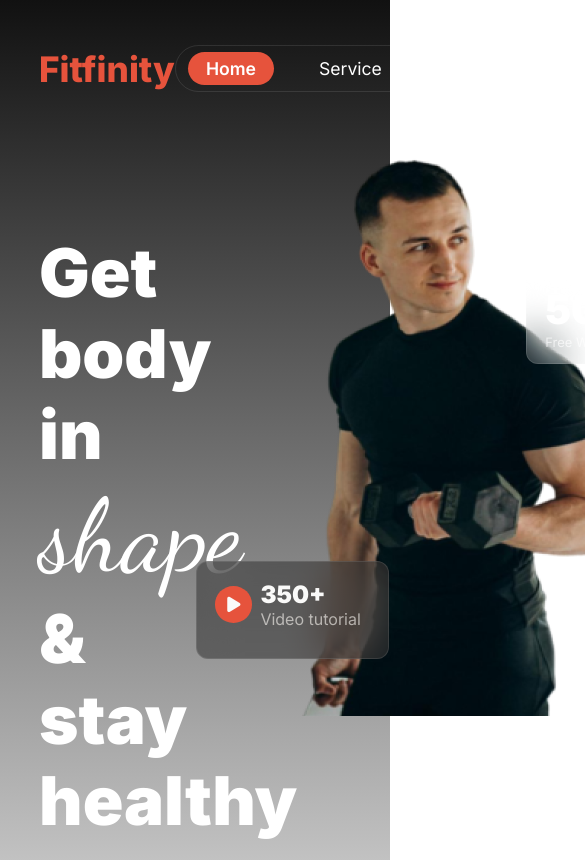
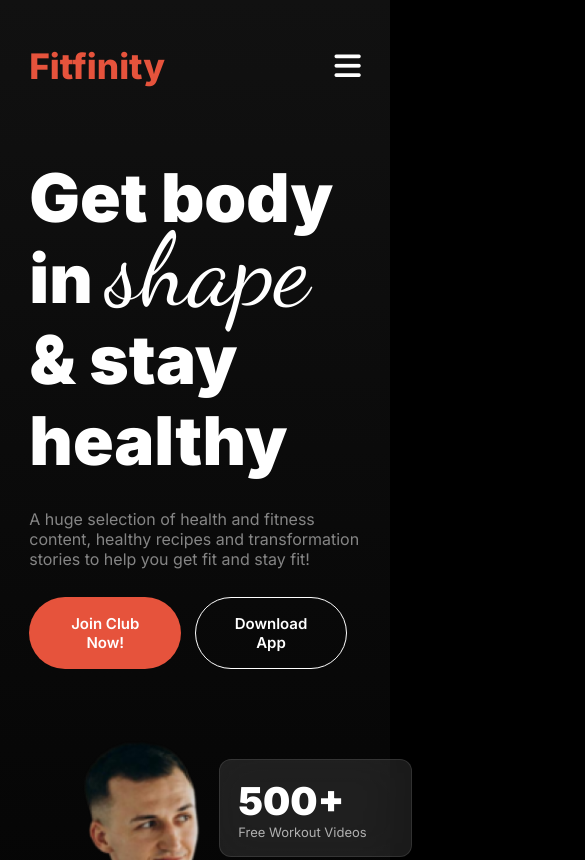
Before and after one commit to Rimaakter1/Fitfinity, a plain HTML site: page index.html in a window 390 px wide. Shown: the top 860 px of the page, 585 px wide, since content can reach past the window. Drawn offline with Linux system fonts and the light colour scheme.

Commit message:
added responsive navbar and banner section

```diff
--- a/index.html
+++ b/index.html
@@ -11,9 +11,11 @@
     <script src="https://kit.fontawesome.com/d8894525ac.js" crossorigin="anonymous"></script>
 </head>
 
-<body>
+<body class="bg-primary-color">
     <!-- header starts here  -->
     <header class="bg-color">
+
+        <!-- navbar section  -->
         <nav class="navbar display-flex container">
             <h3>Fitfinity</h3>
             <ul class="nav-links display-flex">
@@ -21,17 +23,21 @@
                 <li class="nav-item"><a class="nav-link" href="#">Service</a></li>
                 <li class="nav-item"><a class="nav-link" href="#">Contact</a></li>
                 <li class="nav-item"><a class="nav-link" href="#">About</a></li>
-                <li class="menu-bar"> <i class="fa-solid fa-bars"></i></li>
             </ul>
+            <li class="menu-bar"> <i class="fa-solid fa-bars"></i></li>
         </nav>
 
+
+        <!-- banner section  -->
         <section class="banner-section display-flex container">
             <div class="banner-content">
                 <h1 class="banner-title">Get body in <span class="shape-style">shape</span> & stay healthy</h1>
-                <p class="banner-description">A huge selection of health and fitness content, healthy recipes <br> and
+                <p class="banner-description">A huge selection of health and fitness content, healthy recipes and
                     transformation stories to help you get fit and stay fit!</p>
-                <button class="btn btn-bg-color">Join Club Now!</button>
-                <button class="btn download-btn">Download App</button>
+                <div class="banner-btn-container">
+                    <button class="btn btn-bg-color">Join Club Now!</button>
+                    <button class="btn download-btn">Download App</button>
+                </div>
             </div>
             <div class="banner-img-container">
                 <div class="video-container workout-video">
--- a/styles/style.css
+++ b/styles/style.css
@@ -12,6 +12,8 @@
     margin: 0;
     font-family: "Inter", sans-serif;
     font-weight: 400;
+    /* outline: 1px solid red; */
+
 }
 
 :root {
@@ -28,8 +30,12 @@
 }
 
 .container {
-    width: 80%;
+    width: 85%;
     margin: 0 auto;
+}
+
+.bg-primary-color {
+    background: rgb(0, 0, 0);
 }
 
 .bg-color {
@@ -116,6 +122,7 @@
 .banner-section {
     gap: 70px;
     margin-top: 44px;
+    margin-bottom: 100px;
 }
 
 .banner-content {
@@ -134,6 +141,7 @@
     font-family: "Dancing Script", cursive;
     font-weight: 400;
     font-size: 6.4rem;
+    line-height: 0;
 }
 
 .banner-description {
@@ -144,6 +152,12 @@
 
 .banner-img-container {
     width: 35%;
+}
+
+.banner-img-container img {
+    width: 100%;
+    height: 100%;
+
 }
 
 .download-btn {
@@ -176,7 +190,7 @@
 
 .workout-video h4 {
     color: var(--text-primary-color);
-    font-size: 2.5rem;
+    font-size: 2.4rem;
     font-weight: 900;
 }
 
@@ -224,3 +238,59 @@
 
 
 /* footer styles  */
+
+
+/* responsive styles  */
+
+@media screen and (max-width:576px) {
+
+    .nav-links,
+    .banner-section {
+        flex-direction: column;
+    }
+
+    /* navbar  */
+
+    .nav-links {
+        display: none;
+    }
+
+    .menu-bar {
+        display: block;
+        color: var(--text-primary-color);
+        font-size: 30px;
+    }
+
+    /* banner section styles  */
+
+    .banner-content,
+    .banner-img-container {
+        width: 100%;
+
+    }
+
+    .banner-section {
+        gap: 50px;
+        margin-top: 20px;
+    }
+
+    .banner-content {
+        margin-top: 50px;
+    }
+
+    .banner-btn-container {
+        display: flex;
+    }
+
+    .workout-video {
+        left: 190px;
+        top: 40px;
+    }
+
+    .tutorial-video {
+
+        left: 0px;
+        top: 238px;
+    }
+
+}
```
